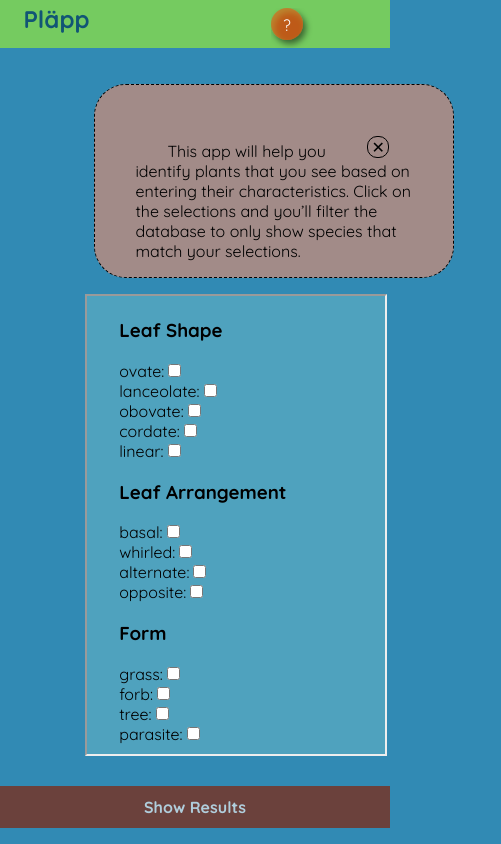
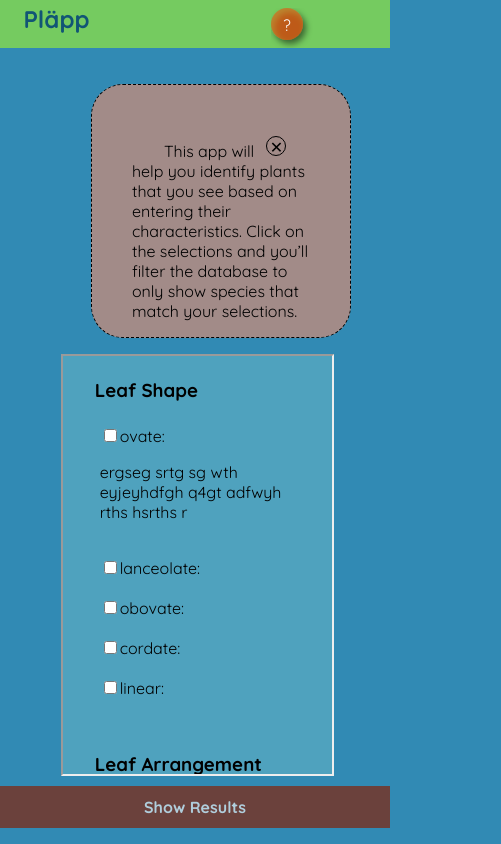
Before and after one commit to galarus/plapp, a React (Create React App) app: page / in a window 390 px wide. Shown: the whole page, 501 px wide, since content can reach past the window. Built offline with nearby package versions, Linux system fonts and the light colour scheme.

Commit message:
responsive grid for leaf search

```diff
--- /dev/null
+++ b/src/Components/Search/SearchContent.css
@@ -0,0 +1,45 @@
+.search-content {
+  text-align: left;
+  margin-left: 5%;
+  margin-right: 10em;
+  margin-top: 1em;
+  width: 70vw;
+  height: 50vh;
+  overflow: auto;
+  padding: 0.2em 2em 2em 2em;
+  background-color: #4fa2be;
+  border-width: 2px;
+  border-style: inset;
+}
+
+.form-content {
+  width: 100%;
+  display: flex;
+  flex-wrap: wrap;
+  justify-content: space-between;
+}
+
+.form-item {
+  flex: 1;
+  min-width: 50%;
+  height: auto;
+  padding: 5px;
+}
+
+.form-title {
+  width: 100%;
+}
+
+@media (max-width: 600px) {
+  .form-content {
+    display: block;
+  }
+  .form-item {
+    width: 100%;
+    margin: 0 0 10px 0;
+  }
+}
+
+* {
+  box-sizing: border-box;
+}
--- a/src/Components/Search/SearchContent.js
+++ b/src/Components/Search/SearchContent.js
@@ -1,5 +1,6 @@
 // @flow
 import * as React from 'react';
+import './SearchContent.css';
 
 type Shapes = {
   ovate: boolean,
@@ -34,145 +35,133 @@ function SearchContent(props: Props) {
   const { searchQuery, onSearchChange } = props;
   const { shapes, forms, arrangements } = searchQuery;
   return (
-    <div
-      style={{
-        textAlign: 'left',
-        marginLeft: '10%',
-        marginRight: '10em',
-        marginTop: '1em',
-        width: '60vw',
-        height: '50vh',
-        overflow: 'auto',
-        padding: '0.2em 2em 2em 2em',
-        backgroundColor: '#4FA2BE',
-        borderWidth: '2px',
-        borderStyle: 'inset'
-      }}
-    >
-      <h3>Leaf Shape</h3>
-      <form>
-        <div>
-          ovate:
+    <div className="search-content">
+      <h3 className="form-title">Leaf Shape</h3>
+      <form className="form-content">
+        <div className="form-item">
           <input
             name="ovate"
             type="checkbox"
             checked={shapes.ovate}
             onChange={onSearchChange('shape')}
           />
+          ovate:
+          <p>ergseg srtg sg wth eyjeyhdfgh q4gt adfwyh rths hsrths r</p>
         </div>
-        <div>
-          lanceolate:
+        <div className="form-item">
           <input
             name="lanceolate"
             type="checkbox"
             checked={shapes.lanceolate}
             onChange={onSearchChange('shape')}
           />
+          lanceolate:
         </div>
-        <div>
-          obovate:
+        <div className="form-item">
           <input
             name="obovate"
             type="checkbox"
             checked={shapes.obovate}
             onChange={onSearchChange('shape')}
           />
+          obovate:
         </div>
-        <div>
-          cordate:
+        <div className="form-item">
           <input
             name="cordate"
             type="checkbox"
             checked={shapes.cordate}
             onChange={onSearchChange('shape')}
           />
+          cordate:
         </div>
-        <div>
-          linear:
+        <div className="form-item">
           <input
             name="linear"
             type="checkbox"
             checked={shapes.linear}
             onChange={onSearchChange('shape')}
           />
+          linear:
         </div>
       </form>
-      <h3>Leaf Arrangement</h3>
-      <form>
-        <div>
-          basal:
+      <br />
+      <h3 className="form-title">Leaf Arrangement</h3>
+      <form className="form-content">
+        <div className="form-item">
           <input
             name="basal"
             type="checkbox"
             checked={arrangements.basal}
             onChange={onSearchChange('arrangement')}
           />
+          basal:
         </div>
-        <div>
-          whirled:
+        <div className="form-item">
           <input
             name="whirled"
             type="checkbox"
             checked={arrangements.whirled}
             onChange={onSearchChange('arrangement')}
           />
+          whirled:
         </div>
-        <div>
-          alternate:
+        <div className="form-item">
           <input
             name="alternate"
             type="checkbox"
             checked={arrangements.alternate}
             onChange={onSearchChange('arrangement')}
           />
+          alternate:
         </div>
-        <div>
-          opposite:
+        <div className="form-item">
           <input
             name="opposite"
             type="checkbox"
             checked={arrangements.opposite}
             onChange={onSearchChange('arrangement')}
           />
+          opposite:
         </div>
       </form>
-      <h3>Form</h3>
-      <form>
-        <div>
-          grass:
+      <h3 className="form-title">Form</h3>
+      <form className="form-content">
+        <div className="form-item">
           <input
             name="grass"
             type="checkbox"
             checked={forms.grass}
             onChange={onSearchChange('form')}
           />
+          grass:
         </div>
-        <div>
-          forb:
+        <div className="form-item">
           <input
             name="forb"
             type="checkbox"
             checked={forms.forb}
             onChange={onSearchChange('form')}
           />
+          forb:
         </div>
-        <div>
-          tree:
+        <div className="form-item">
           <input
             name="tree"
             type="checkbox"
             checked={forms.tree}
             onChange={onSearchChange('form')}
           />
+          tree:
         </div>
-        <div>
-          parasite:
+        <div className="form-item">
           <input
             name="parasite"
             type="checkbox"
             checked={forms.parasite}
             onChange={onSearchChange('form')}
           />
+          parasite:
         </div>
       </form>
     </div>
```
